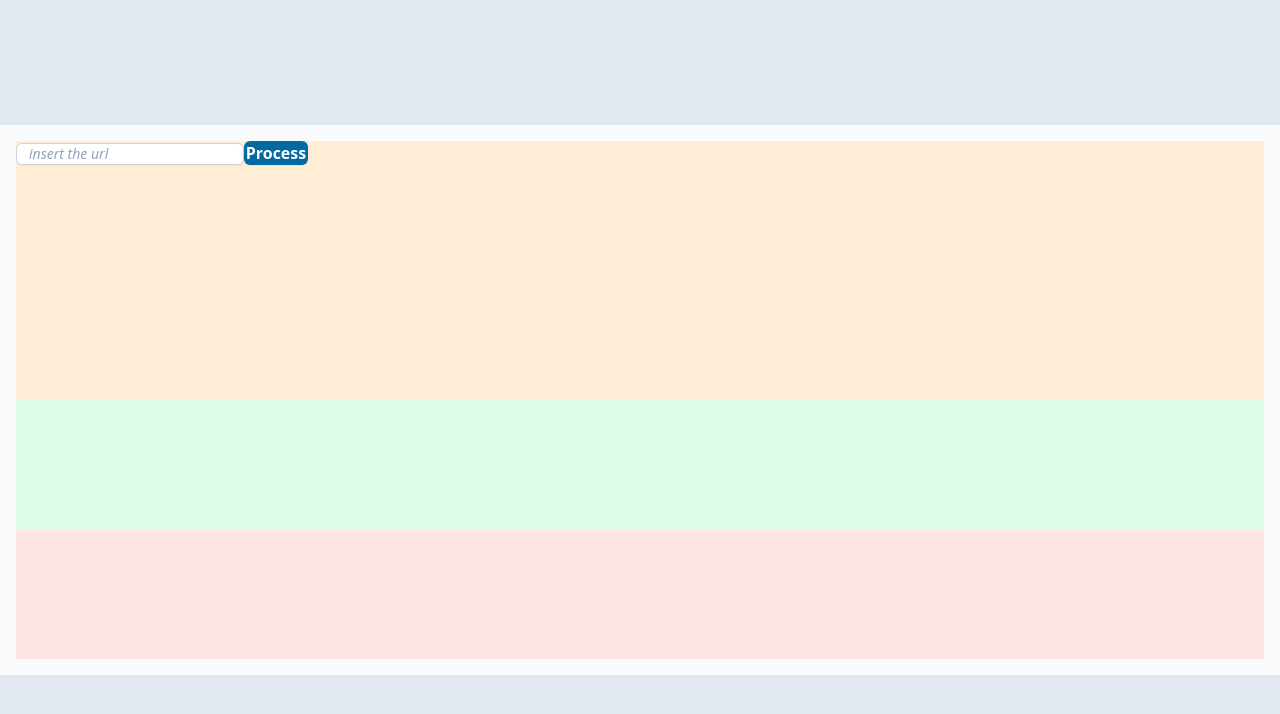
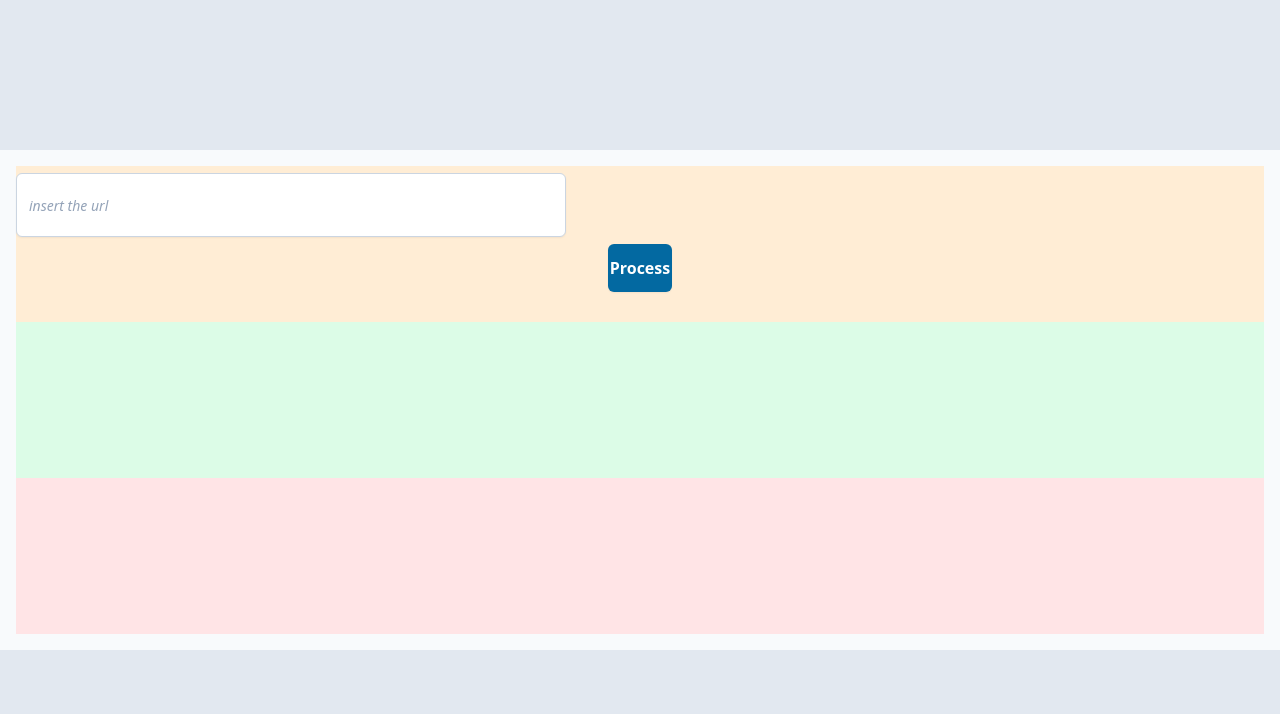
Before and after one commit to indraryadi/yt_downloader, a React (Create React App) app: page / in a window 1280 px wide. Shown: the top 714 px of the page. Built offline with nearby package versions, Linux system fonts and the light colour scheme.

Commit message:
initial commit

```diff
--- a/src/index.css
+++ b/src/index.css
@@ -8,11 +8,11 @@
     }
 
     .container{
-        @apply bg-slate-50 h-[550px] grid grid-rows-4 p-4 m-auto;
+        @apply bg-slate-50 min-w-[375px] h-[500px] grid grid-rows-3 p-4 m-auto;
     }
 
     .user-input{
-        @apply bg-orange-100 row-span-2 ;
+        @apply bg-orange-100 row-span-1 grid grid-rows-2;
     }
 
     .video-title{
@@ -24,10 +24,18 @@
     }
 
     .link-input{
-        @apply placeholder:italic placeholder:text-slate-400 bg-white border border-slate-300 rounded-md px-3 shadow-sm focus:outline-none focus:border-sky-500 focus:ring-sky-500 focus:ring-1 sm:text-sm;
+        @apply
+        h-16
+        my-auto
+        placeholder:italic
+        placeholder:text-slate-400 bg-white border border-slate-300 rounded-md px-3 shadow-sm
+        focus:outline-none
+      focus:border-sky-500
+      focus:ring-sky-500
+        focus:ring-1 sm:self-center text-sm max-w-[550px] ;
     }
 
     .process-button{
-        @apply bg-sky-700 rounded-md text-white font-bold w-16 shadow-sm;
+        @apply mx-auto h-12 self-start bg-sky-700 rounded-md text-white font-bold w-16 shadow-sm;
     }
 }
```
